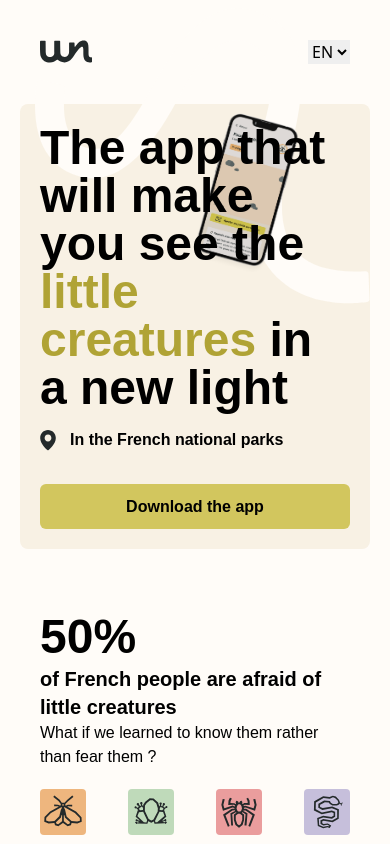
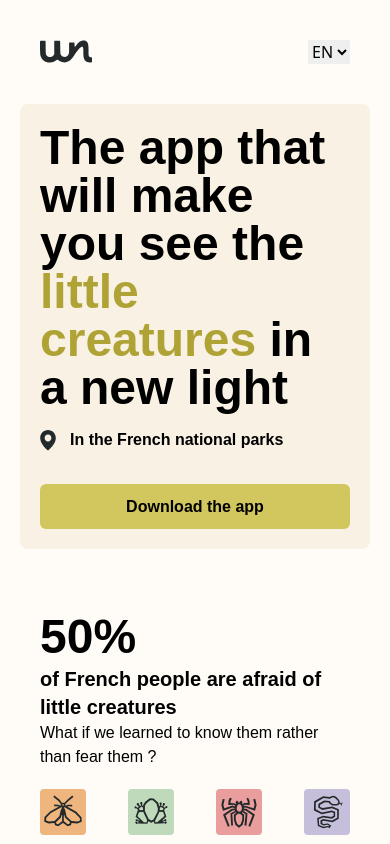
Before and after one commit to MaxLepan/unseen_website, a Nuxt app: page / in a window 390 px wide. Shown: the top 844 px of the page. Built offline with nearby package versions, Linux system fonts and the light colour scheme.

Commit message:
FIX [General] Fixed responsive

```diff
--- a/components/landing.vue
+++ b/components/landing.vue
@@ -19,8 +19,8 @@
           }}</a>
       </button>
     </div>
-    <img alt="" class="absolute right-0 -top-24" src="/icons/wave.svg">
-    <div class="absolute w-1/3 right-16">
+    <img alt="" class="absolute right-0 -top-24 sm:block hidden" src="/icons/wave.svg">
+    <div class="absolute w-1/3 right-16 sm:block hidden">
       <img alt="Application" class="" src="/images/mockup_fourmi.png">
     </div>
   </section>
--- a/components/team.vue
+++ b/components/team.vue
@@ -14,7 +14,7 @@
       <div class="lg:block hidden absolute bottom-10 right-80 transform translate-x-1/2 translate-y-1/2 z-0">
         <img alt="" src="/icons/feuille_02.svg">
       </div>
-      <img alt="" class="absolute -top-24 -left-40" src="/icons/wave2.svg">
+      <img alt="" class="absolute -top-24 -left-40 sm:block hidden" src="/icons/wave2.svg">
     </div>
     <div class="md:w-11/12">
       <section class="flex flex-basis flex-wrap justify-center">
```
